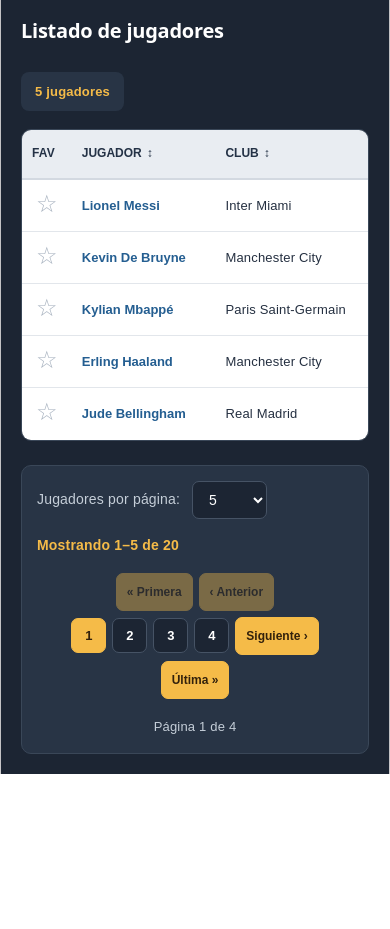
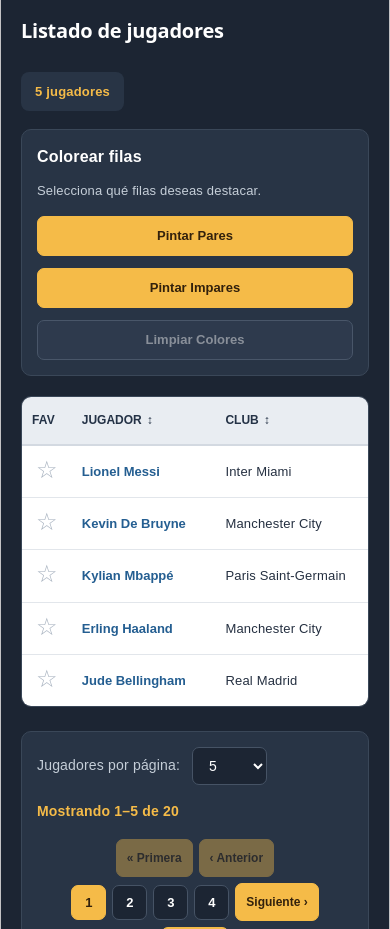
Before and after one commit to kevinncuervo/Examen-final, a React (Vite) app: page / in a window 390 px wide. Shown: the part 1500-2429 px from the top of the page. Before the commit the page ends 2274 px from the top, so only its background shows below. Built offline with nearby package versions, Linux system fonts and the light colour scheme.

Commit message:
Implementar coloreo dinamico de filas pares e impares

```diff
--- a/src/App.jsx
+++ b/src/App.jsx
@@ -3,18 +3,15 @@ import { useEffect, useMemo, useState } from 'react';
 import DashboardLayout from './components/DashboardLayout';
 import { players } from './data/players';
 
-// Clave del historial de búsquedas
 const HISTORY_KEY = 'top-club-soccer-search-history';
 
-// Cantidades permitidas por página
 const PAGE_SIZE_OPTIONS = [5, 10, 20];
 
-// Posiciones disponibles
 const POSITIONS = [
   ...new Set(players.map((player) => player.position))
 ];
 
-// Recuperar el historial desde localStorage
+// Recuperar historial desde localStorage
 function loadSearchHistory() {
   try {
     const savedHistory = localStorage.getItem(HISTORY_KEY);
@@ -62,15 +59,18 @@ function App() {
   // Jugador seleccionado
   const [selectedPlayerId, setSelectedPlayerId] = useState(null);
 
-  // Configuración del ordenamiento
+  // Ordenamiento de columnas
   const [sortConfig, setSortConfig] = useState({
     key: null,
     direction: 'none'
   });
 
-  // Estados de paginación
+  // Paginación
   const [currentPage, setCurrentPage] = useState(1);
   const [itemsPerPage, setItemsPerPage] = useState(5);
+
+  // Estado del coloreo de filas
+  const [rowColors, setRowColors] = useState('none');
 
   // Debounce de 300 milisegundos
   useEffect(() => {
@@ -83,7 +83,7 @@ function App() {
     };
   }, [searchValue]);
 
-  // Filtrar jugadores por nombre
+  // Buscar exclusivamente por nombre
   const filteredPlayers = useMemo(() => {
     const normalizedSearch = debouncedSearch
       .trim()
@@ -163,7 +163,7 @@ function App() {
     };
   }, [filteredPlayers]);
 
-  // Ordenar los jugadores filtrados
+  // Ordenar jugadores después de filtrarlos
   const sortedPlayers = useMemo(() => {
     const { key, direction } = sortConfig;
 
@@ -209,22 +209,18 @@ function App() {
     return indexedPlayers.map(({ player }) => player);
   }, [filteredPlayers, sortConfig]);
 
-  // Total de resultados después de aplicar filtros
+  // Lógica de paginación
   const totalItems = sortedPlayers.length;
 
-  // Calcular el número de páginas
   const totalPages = Math.ceil(totalItems / itemsPerPage);
 
-  // Mantener siempre una página válida
   const safeCurrentPage = Math.min(
     Math.max(1, currentPage),
     Math.max(1, totalPages)
   );
 
-  // Índice del primer jugador de la página
   const startIndex = (safeCurrentPage - 1) * itemsPerPage;
 
-  // Obtener los jugadores visibles
   const paginatedPlayers = useMemo(() => {
     return sortedPlayers.slice(
       startIndex,
@@ -232,7 +228,6 @@ function App() {
     );
   }, [sortedPlayers, startIndex, itemsPerPage]);
 
-  // Calcular el rango visible
   const rangeStart = totalItems === 0
     ? 0
     : startIndex + 1;
@@ -241,7 +236,6 @@ function App() {
     ? 0
     : Math.min(startIndex + itemsPerPage, totalItems);
 
-  // Información utilizada por la paginación
   const pagination = {
     currentPage: safeCurrentPage,
     totalPages,
@@ -251,7 +245,7 @@ function App() {
     rangeEnd
   };
 
-  // Cambiar la página actual
+  // Cambiar página
   const handlePageChange = (page) => {
     const validPage = Math.min(
       Math.max(1, Number(page)),
@@ -263,7 +257,7 @@ function App() {
     }
   };
 
-  // Cambiar la cantidad de jugadores por página
+  // Cambiar cantidad de jugadores por página
   const handleItemsPerPageChange = (value) => {
     const newSize = Number(value);
 
@@ -275,26 +269,26 @@ function App() {
     setCurrentPage(1);
   };
 
-  // Modificar la búsqueda
+  // Modificar búsqueda
   const handleSearchChange = (value) => {
     setSearchValue(value);
     setCurrentPage(1);
   };
 
-  // Limpiar la búsqueda
+  // Limpiar búsqueda
   const handleClearSearch = () => {
     setSearchValue('');
     setDebouncedSearch('');
     setCurrentPage(1);
   };
 
-  // Recuperar una búsqueda anterior
+  // Recuperar búsqueda del historial
   const handleSelectSearch = (search) => {
     setSearchValue(search);
     setCurrentPage(1);
   };
 
-  // Cambiar el ordenamiento
+  // Ordenar una columna
   const handleSort = (key) => {
     setSortConfig((previousConfig) => {
       if (previousConfig.key !== key) {
@@ -327,7 +321,7 @@ function App() {
     setCurrentPage(1);
   };
 
-  // Registrar nuevas búsquedas
+  // Registrar búsquedas en el historial
   useEffect(() => {
     const newSearch = debouncedSearch.trim();
 
@@ -359,7 +353,7 @@ function App() {
     });
   }, [debouncedSearch]);
 
-  // Guardar historial en localStorage
+  // Persistencia del historial
   useEffect(() => {
     try {
       localStorage.setItem(
@@ -367,8 +361,7 @@ function App() {
         JSON.stringify(searchHistory)
       );
     } catch {
-      // La aplicación sigue funcionando si
-      // el almacenamiento no está disponible.
+      // El buscador funciona sin almacenamiento.
     }
   }, [searchHistory]);
 
@@ -377,9 +370,18 @@ function App() {
     setSearchHistory([]);
   };
 
-  // Seleccionar un jugador de la tabla
+  // Seleccionar jugador
   const handleSelectPlayer = (player) => {
     setSelectedPlayerId(player.id);
+  };
+
+  // Actualizar coloreo
+  const handleRowColorsChange = (mode) => {
+    if (!['none', 'even', 'odd'].includes(mode)) {
+      return;
+    }
+
+    setRowColors(mode);
   };
 
   return (
@@ -400,6 +402,8 @@ function App() {
       pagination={pagination}
       onPageChange={handlePageChange}
       onItemsPerPageChange={handleItemsPerPageChange}
+      rowColors={rowColors}
+      onRowColorsChange={handleRowColorsChange}
     />
   );
 }
--- a/src/components/DashboardLayout.jsx
+++ b/src/components/DashboardLayout.jsx
@@ -22,7 +22,9 @@ function DashboardLayout({
   onSort,
   pagination,
   onPageChange,
-  onItemsPerPageChange
+  onItemsPerPageChange,
+  rowColors,
+  onRowColorsChange
 }) {
   return (
     <div className="dashboard">
@@ -84,6 +86,8 @@ function DashboardLayout({
             darkMode={true}
             sortConfig={sortConfig}
             onSort={onSort}
+            rowColors={rowColors}
+            onRowColorsChange={onRowColorsChange}
           />
 
           <Pagination
--- a/src/components/PlayerTable.jsx
+++ b/src/components/PlayerTable.jsx
@@ -1,4 +1,6 @@
+
 import PlayerRow from './PlayerRow';
+import RowColorControls from './RowColorControls';
 import '../styles/player-table.css';
 
 const COLUMNS = [
@@ -19,6 +21,7 @@ function PlayerTable({
   sortConfig = { key: null, direction: 'none' },
   darkMode = true,
   rowColors = 'none',
+  onRowColorsChange,
   selectedPlayerId = null
 }) {
   // Identificar al jugador seleccionado
@@ -26,8 +29,9 @@ function PlayerTable({
     (player) => player.id === selectedPlayerId
   );
 
-  // Clases de coloreo para futuras funcionalidades
+  // Obtener la clase de color según la fila visible
   const getColorClass = (index) => {
+    // Las posiciones comienzan en 1
     const rowNumber = index + 1;
 
     if (rowColors === 'even' && rowNumber % 2 === 0) {
@@ -57,7 +61,7 @@ function PlayerTable({
     return '▼';
   };
 
-  // Dirección accesible para lectores de pantalla
+  // Información para lectores de pantalla
   const getAriaSort = (key) => {
     if (sortConfig.key !== key) {
       return 'none';
@@ -74,7 +78,7 @@ function PlayerTable({
     return 'none';
   };
 
-  // Descripción accesible de la siguiente acción
+  // Descripción del siguiente ordenamiento
   const getSortLabel = (column) => {
     if (sortConfig.key !== column.key) {
       return `Ordenar ${column.label} de forma ascendente`;
@@ -99,6 +103,11 @@ function PlayerTable({
           {players.length === 1 ? 'jugador' : 'jugadores'}
         </span>
       </div>
+
+      <RowColorControls
+        mode={rowColors}
+        onChange={onRowColorsChange}
+      />
 
       <div className="dashboard__table-container player-table__container">
         <table className="dashboard__table player-table__table">
--- /dev/null
+++ b/src/components/RowColorControls.jsx
@@ -0,0 +1,64 @@
+
+import '../styles/row-colors.css';
+
+function RowColorControls({
+  mode,
+  onChange
+}) {
+  return (
+    <div
+      className="row-colors"
+      role="group"
+      aria-label="Controles para colorear filas"
+    >
+      <div className="row-colors__header">
+        <h3 className="row-colors__title">
+          Colorear filas
+        </h3>
+
+        <span className="row-colors__description">
+          Selecciona qué filas deseas destacar.
+        </span>
+      </div>
+
+      <div className="row-colors__buttons">
+        <button
+          className={
+            mode === 'even'
+              ? 'row-colors__button row-colors__button--active'
+              : 'row-colors__button'
+          }
+          type="button"
+          onClick={() => onChange('even')}
+          aria-pressed={mode === 'even'}
+        >
+          Pintar Pares
+        </button>
+
+        <button
+          className={
+            mode === 'odd'
+              ? 'row-colors__button row-colors__button--active'
+              : 'row-colors__button'
+          }
+          type="button"
+          onClick={() => onChange('odd')}
+          aria-pressed={mode === 'odd'}
+        >
+          Pintar Impares
+        </button>
+
+        <button
+          className="row-colors__button row-colors__button--clear"
+          type="button"
+          onClick={() => onChange('none')}
+          disabled={mode === 'none'}
+        >
+          Limpiar Colores
+        </button>
+      </div>
+    </div>
+  );
+}
+
+export default RowColorControls;
--- /dev/null
+++ b/src/styles/row-colors.css
@@ -0,0 +1,165 @@
+
+/* Contenedor de controles */
+.row-colors {
+  display: flex;
+  flex-direction: column;
+  gap: 14px;
+  width: 100%;
+  margin-bottom: 20px;
+  padding: 18px;
+  border: 1px solid #3a4758;
+  border-radius: 10px;
+  background-color: #283445;
+}
+
+/* Encabezado de los controles */
+.row-colors__header {
+  display: flex;
+  align-items: center;
+  justify-content: space-between;
+  flex-wrap: wrap;
+  gap: 10px;
+}
+
+.row-colors__title {
+  margin: 0;
+  color: #ffffff;
+  font-size: 16px;
+  font-weight: 700;
+}
+
+.row-colors__description {
+  color: #c5ced8;
+  font-size: 13px;
+}
+
+/* Contenedor de botones */
+.row-colors__buttons {
+  display: flex;
+  align-items: center;
+  flex-wrap: wrap;
+  gap: 12px;
+}
+
+/* Apariencia general de los botones */
+.row-colors__button {
+  min-height: 40px;
+  padding: 10px 16px;
+  border: 1px solid #f5bb48;
+  border-radius: 7px;
+  background-color: #f5bb48;
+  color: #32210c;
+  font-family: inherit;
+  font-size: 13px;
+  font-weight: 700;
+  cursor: pointer;
+  transition:
+    background-color 0.2s ease,
+    border-color 0.2s ease,
+    transform 0.2s ease;
+}
+
+/* Interacción con el cursor */
+.row-colors__button:hover:not(:disabled) {
+  background-color: #ffd274;
+  transform: translateY(-1px);
+}
+
+/* Botón seleccionado */
+.row-colors__button--active {
+  border-color: #ffffff;
+  background-color: #ffe19b;
+  box-shadow: 0 0 0 2px rgba(245, 187, 72, 0.35);
+}
+
+/* Botón para limpiar */
+.row-colors__button--clear {
+  border-color: #718096;
+  background-color: #354357;
+  color: #ffffff;
+}
+
+.row-colors__button--clear:hover:not(:disabled) {
+  background-color: #46566d;
+}
+
+/* Botones deshabilitados */
+.row-colors__button:disabled {
+  opacity: 0.45;
+  cursor: not-allowed;
+}
+
+/* Navegación con teclado */
+.row-colors__button:focus-visible {
+  outline: 2px solid #ffffff;
+  outline-offset: 3px;
+}
+
+/* ==================================
+   COLOREO DE LAS FILAS
+   ================================== */
+
+/* Filas pares en modo oscuro */
+.player-table__table tbody tr.player-table__row--dark.player-table__row--highlight-even td {
+  background-color: #ffe7a0;
+  color: #243246;
+}
+
+/* Filas impares en modo oscuro */
+.player-table__table tbody tr.player-table__row--dark.player-table__row--highlight-odd td {
+  background-color: #d8eaff;
+  color: #243246;
+}
+
+/* Filas pares en modo claro */
+.player-table__table tbody tr.player-table__row--light.player-table__row--highlight-even td {
+  background-color: #fff0c6;
+  color: #243246;
+}
+
+/* Filas impares en modo claro */
+.player-table__table tbody tr.player-table__row--light.player-table__row--highlight-odd td {
+  background-color: #e5f0ff;
+  color: #243246;
+}
+
+/* Conservar el color de los enlaces de jugadores */
+.player-table__row--highlight-even .player-table__name-button,
+.player-table__row--highlight-odd .player-table__name-button {
+  color: #245e91;
+}
+
+/* Mantener visible al jugador seleccionado */
+.player-table__table tbody tr.player-table__row--selected td {
+  box-shadow:
+    inset 0 2px 0 #b36b13,
+    inset 0 -2px 0 #b36b13;
+}
+
+/* Adaptación a pantallas pequeñas */
+@media (max-width: 600px) {
+  .row-colors {
+    padding: 15px;
+  }
+
+  .row-colors__header {
+    align-items: flex-start;
+    flex-direction: column;
+  }
+
+  .row-colors__buttons {
+    flex-direction: column;
+    align-items: stretch;
+  }
+
+  .row-colors__button {
+    width: 100%;
+  }
+}
+
+/* Respetar preferencias de movimiento */
+@media (prefers-reduced-motion: reduce) {
+  .row-colors__button {
+    transition: none;
+  }
+}
```
